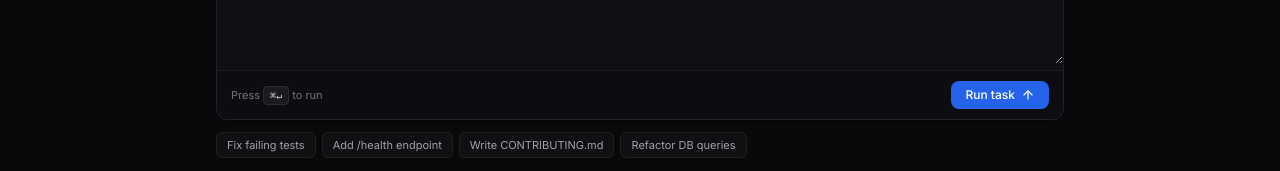
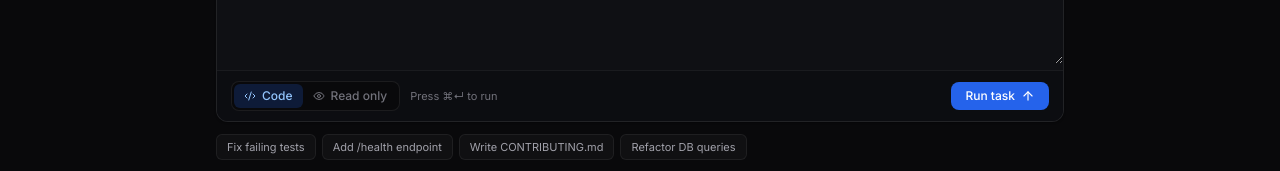
Before and after one commit to satvik-svg/coding-harness, a Next.js app in the folder frontend/: page / in a window 1280 px wide. Shown: the part 317-488 px from the top of the page. Built offline with nearby package versions, Linux system fonts and the light colour scheme; no server answers.

Commit message:
feat(frontend): add Code vs Read only execution mode toggle in task composer

```diff
--- a/frontend/src/components/TaskForm.tsx
+++ b/frontend/src/components/TaskForm.tsx
@@ -10,7 +10,10 @@ import {
   AlertCircle,
   ChevronDown,
   Lock,
+  Eye,
+  Code2,
 } from 'lucide-react';
+import { TaskMode } from '@coding-harness/shared';
 import { ApiService } from '../services/api';
 import { useAuth } from '../contexts/AuthContext';
 import { useToast } from '../contexts/ToastContext';
@@ -40,6 +43,7 @@ export function TaskForm() {
   const { isAuthenticated, openAuthModal, github, githubRepos } = useAuth();
   const { toast } = useToast();
   const [sourceType, setSourceType] = useState<'url' | 'zip'>('url');
+  const [mode, setMode] = useState<TaskMode>('edit');
   const [repoUrl, setRepoUrl] = useState('');
   const [branch, setBranch] = useState('');
   const [prompt, setPrompt] = useState('');
@@ -85,6 +89,7 @@ export function TaskForm() {
         branch: branch.trim() || undefined,
         prompt: prompt.trim(),
         file: sourceType === 'zip' && file ? file : undefined,
+        mode,
       });
 
       router.push(`/tasks/${task.id}`);
@@ -231,7 +236,11 @@ export function TaskForm() {
           <textarea
             required
             rows={5}
-            placeholder="Describe the changes you want to make..."
+            placeholder={
+              mode === 'read'
+                ? 'Ask a question or request a read-only code review (no files modified, faster & cheaper)...'
+                : 'Describe the changes you want to make...'
+            }
             value={prompt}
             onChange={(e) => setPrompt(e.target.value)}
             onKeyDown={handleKeyDown}
@@ -239,21 +248,49 @@ export function TaskForm() {
           />
 
           {/* Bottom Action Bar */}
-          <div className="px-3.5 py-2.5 bg-[#0c0d11] border-t border-white/[0.06] flex items-center justify-between gap-3">
-            <div className="flex items-center gap-2 text-[11px] text-zinc-500 min-w-0">
-              {demoMode ? (
-                <span className="truncate text-amber-400/90">
-                  Demo VM · Trusted public GitHub repos only
-                </span>
-              ) : (
-                <span className="hidden sm:inline">
-                  Press{' '}
-                  <kbd className="px-1.5 py-0.5 rounded bg-white/[0.06] border border-white/[0.08] font-mono text-[10px] text-zinc-300">
-                    ⌘↵
-                  </kbd>{' '}
-                  to run
-                </span>
-              )}
+          <div className="px-3.5 py-2.5 bg-[#0c0d11] border-t border-white/[0.06] flex flex-wrap items-center justify-between gap-3">
+            <div className="flex items-center gap-2.5 min-w-0">
+              {/* Read-Only Analyze vs Edit/Write Mode Toggle */}
+              <div
+                className="inline-flex p-0.5 rounded-lg bg-[#09090b] border border-white/[0.08] flex-shrink-0"
+                role="group"
+                aria-label="Execution mode"
+              >
+                <button
+                  type="button"
+                  onClick={() => setMode('edit')}
+                  className={`flex items-center gap-1.5 px-2.5 py-1 rounded-md text-xs font-medium whitespace-nowrap transition-colors ${
+                    mode === 'edit'
+                      ? 'bg-brand-600/20 text-brand-300'
+                      : 'text-zinc-500 hover:text-zinc-300'
+                  }`}
+                  title="Edit files, run tests, and generate a Git diff"
+                >
+                  <Code2 className="w-3 h-3" />
+                  <span>Code</span>
+                </button>
+                <button
+                  type="button"
+                  onClick={() => setMode('read')}
+                  className={`flex items-center gap-1.5 px-2.5 py-1 rounded-md text-xs font-medium whitespace-nowrap transition-colors ${
+                    mode === 'read'
+                      ? 'bg-brand-600/20 text-brand-300'
+                      : 'text-zinc-500 hover:text-zinc-300'
+                  }`}
+                  title="Read-only analysis & Q&A — no edits or shell commands, faster & lower cost"
+                >
+                  <Eye className="w-3 h-3" />
+                  <span>Read only</span>
+                </button>
+              </div>
+
+              <span className="hidden md:inline text-[11px] text-zinc-500 truncate">
+                {mode === 'read'
+                  ? 'Inspect & answer only · no edits'
+                  : demoMode
+                    ? 'Demo VM · trusted public repos only'
+                    : 'Press ⌘↵ to run'}
+              </span>
             </div>
 
             <button
@@ -268,7 +305,7 @@ export function TaskForm() {
                 </>
               ) : (
                 <>
-                  <span>Run task</span>
+                  <span>{mode === 'read' ? 'Analyze repo' : 'Run task'}</span>
                   <ArrowUp className="w-3.5 h-3.5 group-hover:-translate-y-0.5 transition-transform" />
                 </>
               )}
--- a/frontend/src/services/api.ts
+++ b/frontend/src/services/api.ts
@@ -8,6 +8,7 @@ import {
   HealthCheckResponse,
   Task,
   TaskAnalytics,
+  TaskMode,
   TaskStatus,
   TaskWithSessions,
   User,
@@ -82,6 +83,7 @@ export interface SubmitTaskPayload {
   branch?: string;
   prompt: string;
   file?: File;
+  mode?: TaskMode;
 }
 
 export interface ProjectCost {
@@ -188,6 +190,7 @@ export class ApiService {
       formData.append('file', payload.file);
       formData.append('prompt', payload.prompt);
       if (payload.branch) formData.append('branch', payload.branch);
+      if (payload.mode) formData.append('mode', payload.mode);
 
       res = await fetch(`${API_BASE_URL}/api/tasks`, {
         method: 'POST',
@@ -202,6 +205,7 @@ export class ApiService {
           repoUrl: payload.repoUrl,
           branch: payload.branch,
           prompt: payload.prompt,
+          mode: payload.mode,
         }),
       });
     }
```
